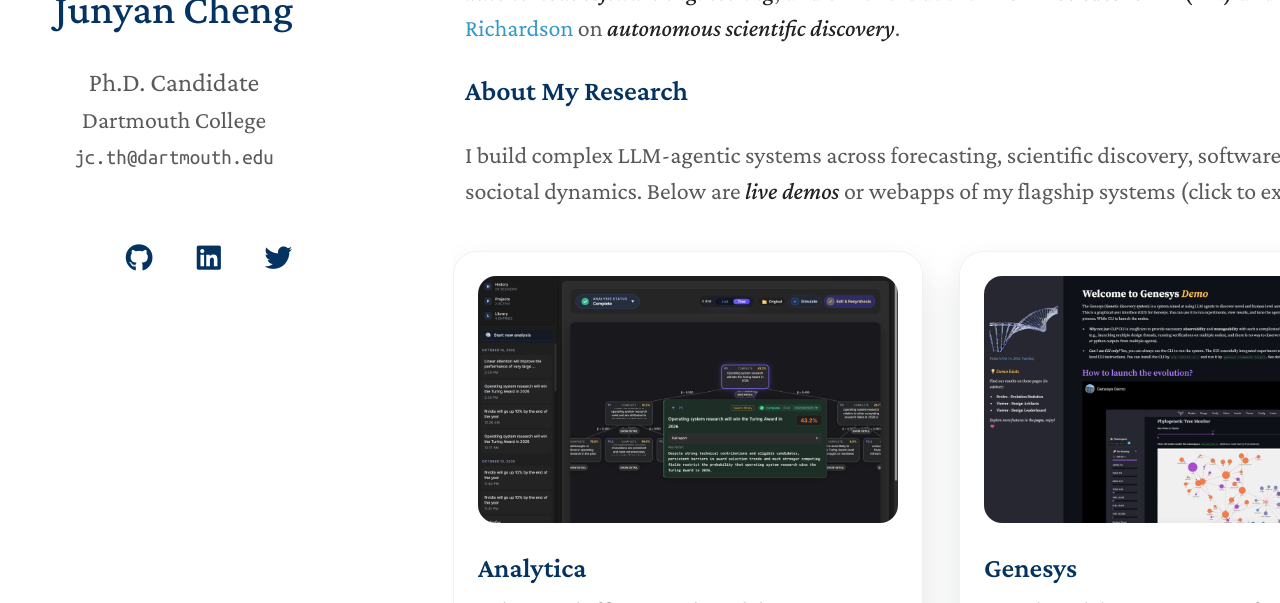
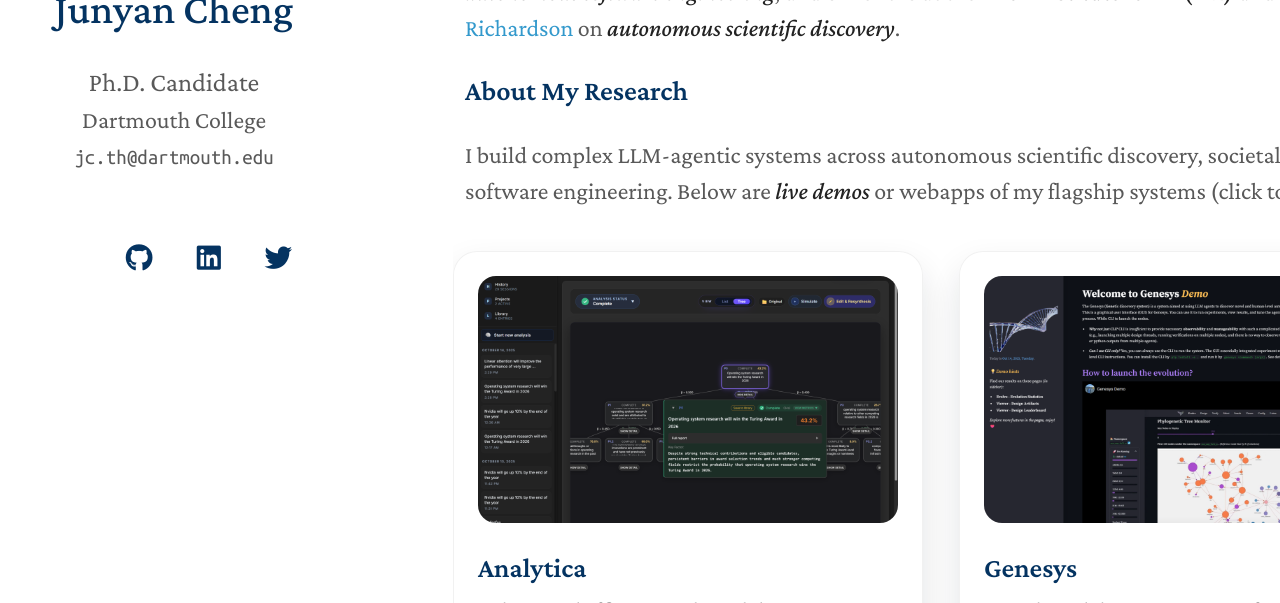
Before and after one commit to chengjunyan1/chengjunyan1.github.io, a Jekyll site: the page built from index.md, in a window 1280 px wide and 900 px high, cut to the strip 297-900 px from the top of the window. Built offline with Jekyll 4.4.1, drawn with Linux system fonts in a browser that asks for light colours; nearby versions of some CDN libraries; a style sheet for code colours, icons or effects is not loaded; our own code applies the rules of GitHub Pages for plain Markdown files.

Commit message:
1
Updated description of research focus to emphasize autonomous scientific discovery and societal systems.

```diff
--- a/index.md
+++ b/index.md
@@ -8,7 +8,7 @@
 I interned in the [AIIL Group](https://www.microsoft.com/en-us/research/group/ai-interaction-and-learning/) at [**Microsoft Research Redmond**](https://www.microsoft.com/en-us/research/lab/microsoft-research-redmond/), mentored by [Dr. Jay Stokes](https://www.microsoft.com/en-us/research/people/jstokes/), on ***autonomous software engineering***, and 6 months at the [**Allen Institute for AI (Ai2)**](https://allenai.org/) under [Dr. Kyle Richardson](https://www.nlp-kyle.com/) on ***autonomous scientific discovery***.
 
 ### About My Research
-I build complex LLM-agentic systems across forecasting, scientific discovery, software design, and sociotal dynamics. Below are ***live demos*** or webapps of my flagship systems (click to explore):
+I build complex LLM-agentic systems across autonomous scientific discovery, societal systems, and software engineering. Below are ***live demos*** or webapps of my flagship systems (click to explore):
 
 <div class="project-carousel" role="list" aria-label="Flagship systems">
   <div class="project-card project-card--analytica" role="listitem">
```
